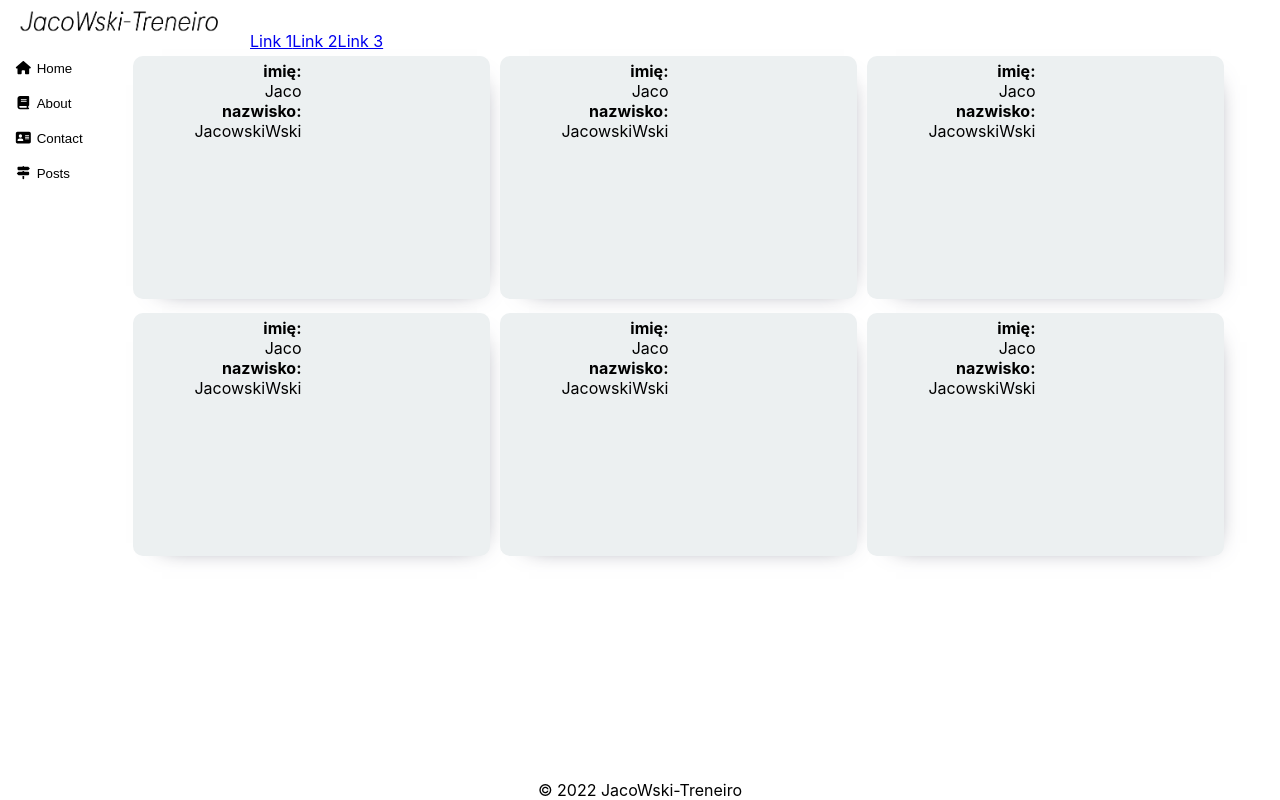
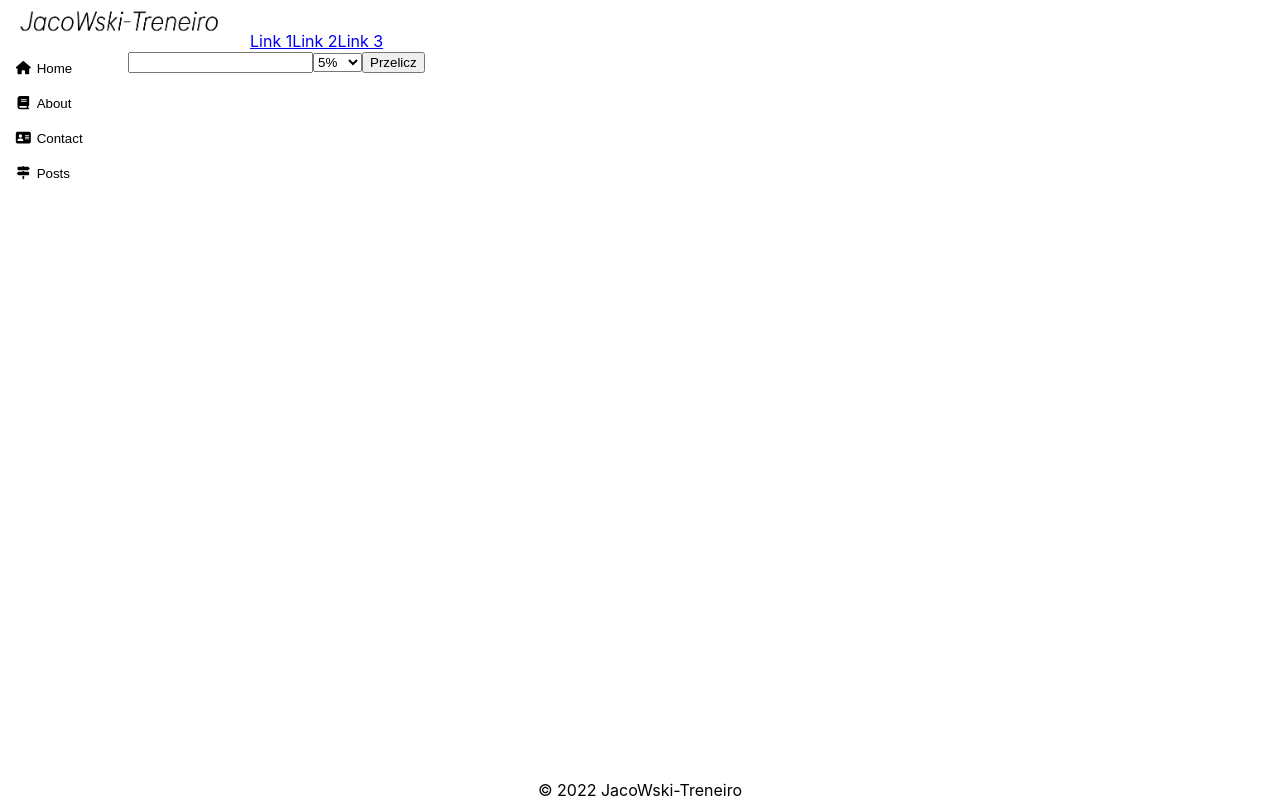
Before and after one commit to JacoWski/poligon, a React (Create React App) app: page / in a window 1280 px wide. Built offline with nearby package versions, Linux system fonts and the light colour scheme; the HTML template or start-up script is replaced by a standard one.

Commit message:
Ref & Hooks. Task number 1.

```diff
--- a/src/pages/Articles.js
+++ b/src/pages/Articles.js
@@ -1,19 +1,21 @@
 import React from "react";
 
-import Employees from "components/Employees";
-import data from 'DataFactory/employeesData';
+// import Employees from "components/Employees";
+// import data from 'DataFactory/employeesData';
+import Restaurant from "pages/Restaurant";
 
 const Article = () => {
     return(
         <div className="article">
-            {data.map((e) => (
+            <Restaurant/>
+            {/* {data.map((e) => (
                 <Employees name={e.name}
                             familyName={e.familyName}
                             age={e.age}
                             wage={e.wage}
                             position={e.position}
                  />
-            ))}
+            ))} */}
         </div>
     );
 };
--- /dev/null
+++ b/src/pages/Restaurant.js
@@ -0,0 +1,39 @@
+import React, { useRef, useState } from "react";
+
+import { useInput } from "utilities/hooks";
+
+const TAX = 1.08;
+
+const Restaurant = () => {
+    const [result, setResult] = useState();
+    const [tip, handleTipChange] = useInput(5);
+    const [netto, handleNettoChange] = useInput();
+    const hideForm = useRef();
+    const showTip = useRef();
+
+    const tipToMultiplier = () => (tip / 100);
+    const handleClick = (event) => {
+        event.preventDefault();
+        setResult(netto * TAX * tipToMultiplier());
+        hideForm.current.hidden = true;
+        showTip.current.hidden = false;
+    };
+
+    return(
+        <div>
+            <form ref={hideForm}>
+                <input type={'number'} name="netto" onChange={handleNettoChange}/>
+                <select name="tip" onChange={handleTipChange}>
+                    <option value={5}>5%</option>
+                    <option value={10}>10%</option>
+                    <option value={15}>15%</option>
+                    <option value={20}>20%</option>
+                </select>
+                <button type="submit" onClick={handleClick}>Przelicz</button>
+            </form>
+            <p hidden ref={showTip}>{`Napiwek (${tip}%) wynosi: ${result}.`}</p>
+        </div>
+    );
+};
+
+export default Restaurant;
--- a/src/utilities/hooks.js
+++ b/src/utilities/hooks.js
@@ -1,7 +1,7 @@
 import { useState } from "react";
 
-export const useInput = (initialValue = '') => {
-    const [value, setValue] = useState('');
+export const useInput = (initialValue) => {
+    const [value, setValue] = useState(initialValue);
     const handleChange = (event) => {
         setValue(event.target.value);
     };
```
